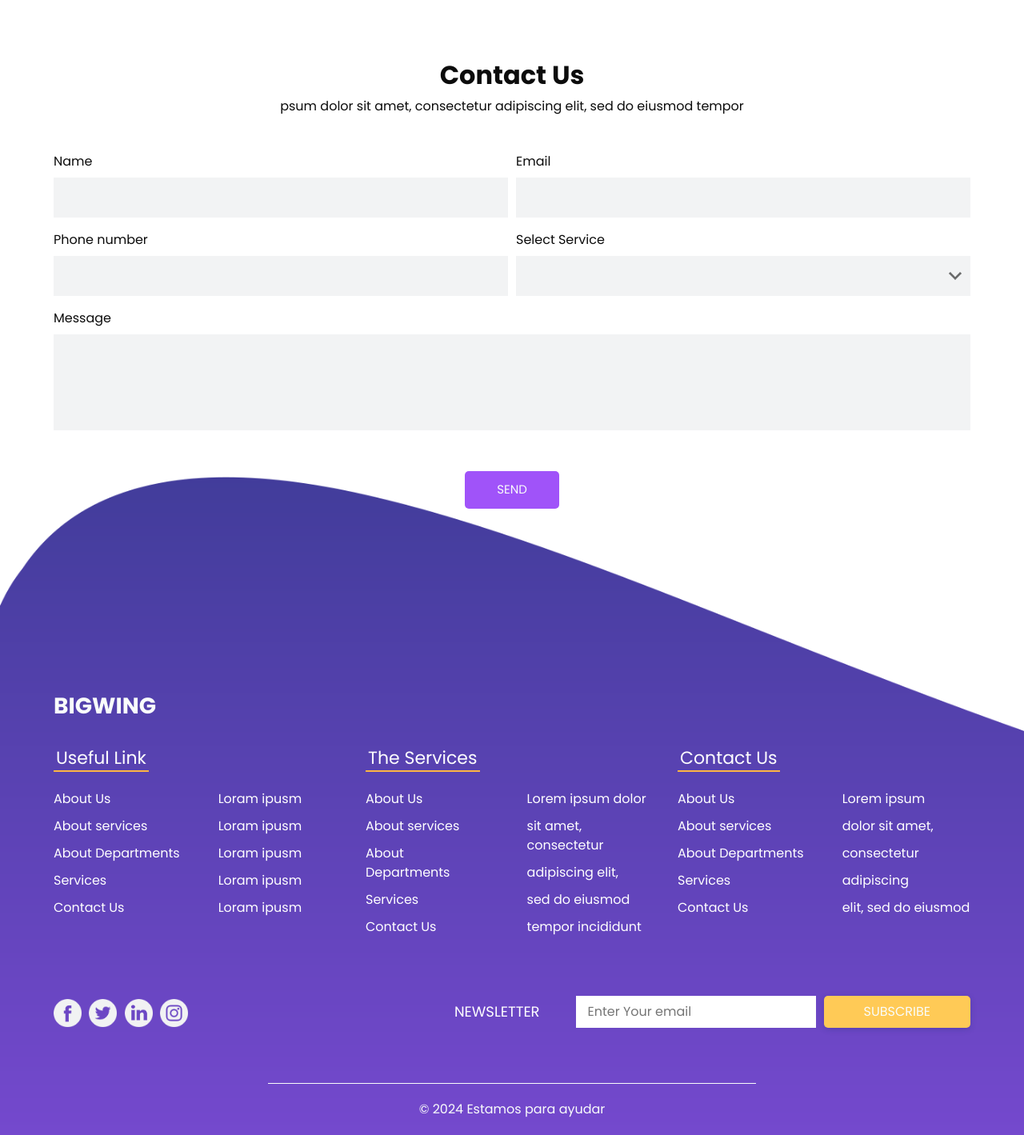
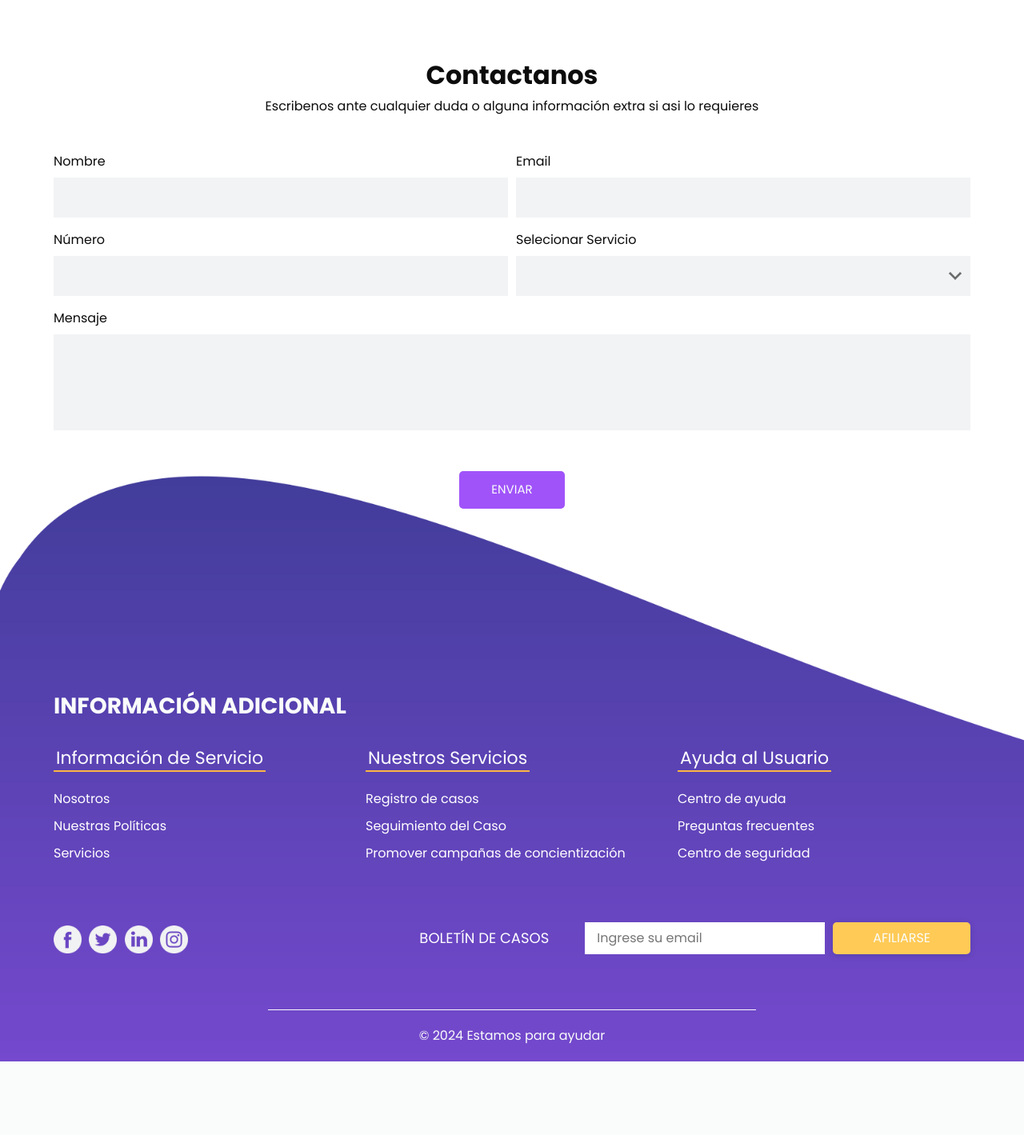
Before and after one commit to DiomarMTS/PreAcoso, a PHP site: page /webInformativaFinal/pages/contact.php in a window 1280 px wide. Shown: the part 93-1512 px from the top of the page at 80% size. After the commit the page ends 1420 px from the top, so only its background shows below. Run offline with PHP 8.4, Linux system fonts and the light colour scheme; some libraries are stand-ins or nearby versions.

Commit message:
Update contact.php
corregido contáctanos

```diff
--- a/pages/contact.php
+++ b/pages/contact.php
@@ -4,17 +4,17 @@
 <section class="contact_section layout_padding">
     <div class="container contact_heading">
       <h2>
-      Contact Us
+        Contactanos
       </h2>
       <p>
-      psum dolor sit amet, consectetur adipiscing elit, sed do eiusmod tempor
+        Escribenos ante cualquier duda o alguna información extra si asi lo requieres
       </p>
     </div>
     <div class="container">
       <form>
         <div class="form-row">
           <div class="form-group col-md-6">
-          <label for="inputName4">Name</label>
+            <label for="inputName4">Nombre</label>
             <input type="text" class="form-control" id="inputName4" />
           </div>
           <div class="form-group col-md-6">
@@ -25,11 +25,11 @@
         </div>
         <div class="form-row">
           <div class="form-group col-md-6">
-          <label for="inputNumber4">Phone number</label>
+            <label for="inputNumber4">Número</label>
             <input type="tel" class="form-control" id="inputNumber4" />
           </div>
           <div class="form-group col-md-6">
-          <label for="inputState">Select Service</label>
+            <label for="inputState">Selecionar Servicio</label>
             <select id="inputState" class="form-control">
               <option selected=""></option>
               <option>...</option>
@@ -38,13 +38,13 @@
 
         </div>
         <div class="form-group">
-        <label for="inputMessage">Message</label>
+          <label for="inputMessage">Mensaje</label>
           <input type="text" class="form-control" id="inputMessage" placeholder="" />
         </div>
     </div>
 
     <div class="d-flex justify-content-center">
-    <button type="submit" class="">Send</button>
+      <button type="submit" class="">Enviar</button>
     </div>
     </form>
 
@@ -57,7 +57,7 @@
     <section class="info_section layout_padding2-bottom">
     <div class="container">
       <h3 class="">
-        BigWing
+        Información Adicional
       </h3>
     </div>
     <div class="container info_content">
@@ -67,190 +67,90 @@
           <div class="col-md-6 col-lg-4">
             <div class="d-flex">
               <h5>
-                Useful Link
+                Información de Servicio
               </h5>
             </div>
             <div class="d-flex ">
               <ul>
                 <li>
                   <a href="">
-                    About Us
+                    Nosotros
                   </a>
                 </li>
                 <li>
                   <a href="">
-                    About services
+                    Nuestras Políticas
                   </a>
                 </li>
                 <li>
                   <a href="">
-                    About Departments
-                  </a>
-                </li>
-                <li>
-                  <a href="">
-                    Services
-                  </a>
-                </li>
-                <li>
-                  <a href="">
-                    Contact Us
+                    Servicios
                   </a>
                 </li>
               </ul>
-              <ul class="ml-3 ml-md-5">
-                <li>
-                  <a href="">
-                    Loram ipusm
-                  </a>
-                </li>
-                <li>
-                  <a href="">
-                    Loram ipusm
-                  </a>
-                </li>
-                <li>
-                  <a href="">
-                    Loram ipusm
-                  </a>
-                </li>
-                <li>
-                  <a href="">
-                    Loram ipusm
-                  </a>
-                </li>
-                <li>
-                  <a href="">
-                    Loram ipusm
-                  </a>
-                </li>
-              </ul>
+
             </div>
           </div>
           <div class="col-md-6 col-lg-4">
             <div class="d-flex">
               <h5>
-                The Services
+                Nuestros Servicios
               </h5>
             </div>
             <div class="d-flex ">
               <ul>
                 <li>
                   <a href="">
-                    About Us
+                  Registro de
+                  casos
                   </a>
                 </li>
                 <li>
                   <a href="">
-                    About services
+                  Seguimiento
+                  del Caso
                   </a>
                 </li>
                 <li>
                   <a href="">
-                    About Departments
+                  Promover campañas de concientización
                   </a>
                 </li>
-                <li>
-                  <a href="">
-                    Services
-                  </a>
-                </li>
-                <li>
-                  <a href="">
-                    Contact Us
-                  </a>
-                </li>
+
+
               </ul>
-              <ul class="ml-3 ml-md-5">
-                <li>
-                  <a href="">
-                    Lorem ipsum dolor
-                  </a>
-                </li>
-                <li>
-                  <a href="">
-                    sit amet, consectetur
-                  </a>
-                </li>
-                <li>
-                  <a href="">
-                    adipiscing elit,
-                  </a>
-                </li>
-                <li>
-                  <a href="">
-                    sed do eiusmod
-                  </a>
-                </li>
-                <li>
-                  <a href="">
-                    tempor incididunt
-                  </a>
-                </li>
-              </ul>
+
             </div>
           </div>
           <div class="col-md-6 col-lg-4">
             <div class="d-flex">
               <h5>
-                Contact Us
+                Ayuda al Usuario
               </h5>
             </div>
             <div class="d-flex ">
               <ul>
                 <li>
                   <a href="">
-                    About Us
+                  Centro de ayuda
                   </a>
                 </li>
                 <li>
                   <a href="">
-                    About services
+                  Preguntas frecuentes
+
                   </a>
                 </li>
                 <li>
                   <a href="">
-                    About Departments
+
+                  Centro de seguridad
                   </a>
                 </li>
-                <li>
-                  <a href="">
-                    Services
-                  </a>
-                </li>
-                <li>
-                  <a href="">
-                    Contact Us
-                  </a>
-                </li>
+
+
               </ul>
-              <ul class="ml-3 ml-md-5">
-                <li>
-                  <a href="">
-                    Lorem ipsum
-                  </a>
-                </li>
-                <li>
-                  <a href="">
-                    dolor sit amet,
-                  </a>
-                </li>
-                <li>
-                  <a href="">
-                    consectetur
-                  </a>
-                </li>
-                <li>
-                  <a href="">
-                    adipiscing
-                  </a>
-                </li>
-                <li>
-                  <a href="">
-                    elit, sed do eiusmod
-                  </a>
-                </li>
-              </ul>
+
             </div>
           </div>
         </div>
@@ -274,11 +174,11 @@
         <div class="form_container mt-5">
           <form action="">
             <label for="subscribeMail">
-              Newsletter
+              Boletín de Casos
             </label>
-            <input type="email" placeholder="Enter Your email" id="subscribeMail" />
+            <input type="email" placeholder="Ingrese su email" id="subscribeMail" />
             <button type="submit">
-              Subscribe
+              Afiliarse
             </button>
           </form>
         </div>
@@ -287,6 +187,7 @@
 
   </section>
 
+
   <!-- end info_section -->
 
   <?php require_once '../includes/footer.php' ?>
```
Lines whose indentation alone changed are shown as unchanged.
